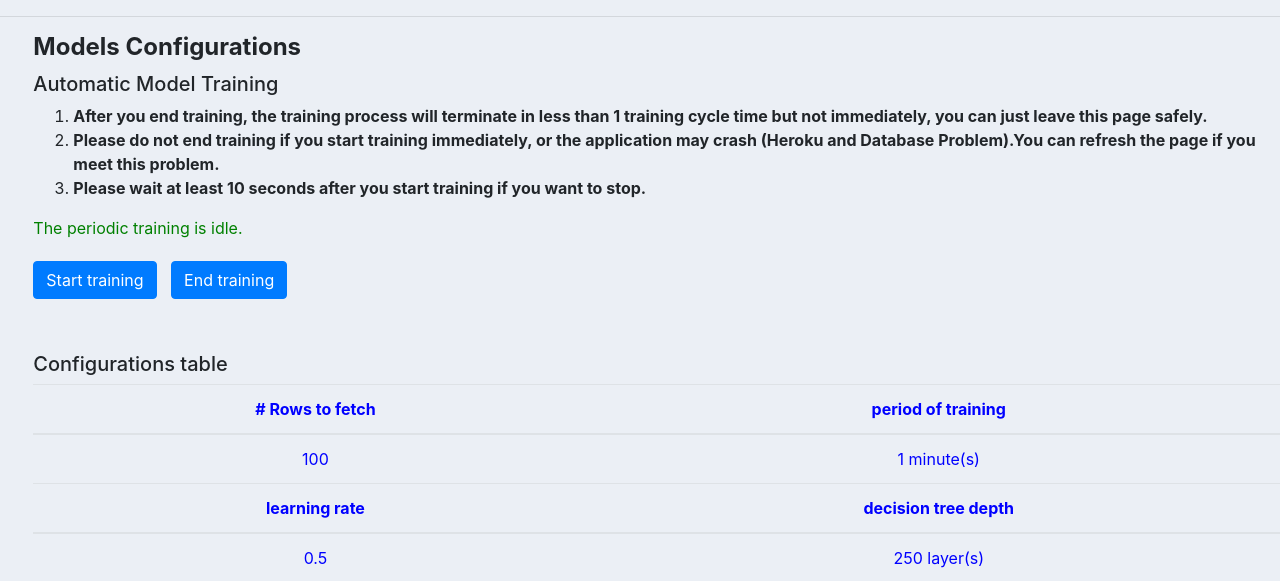
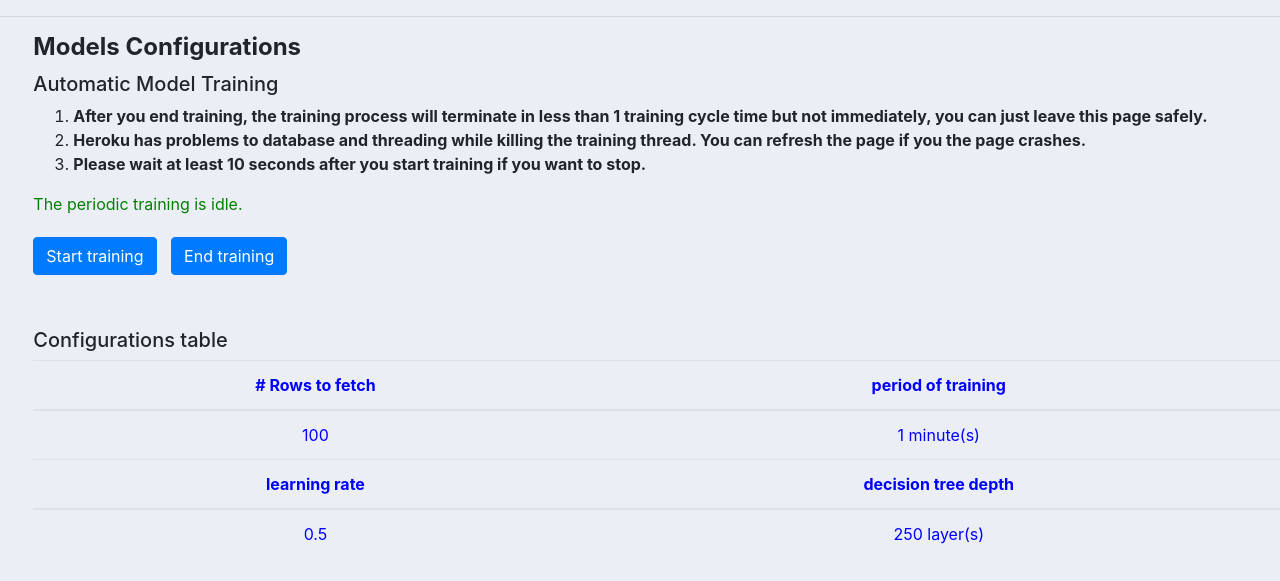
Before and after one commit to dcsil/jerryrat, a Django app: page /model_controlls_page/ in a window 1280 px wide; the page is wider, and only the part inside the window is pictured. Shown: the part 66-647 px from the top of that part. Run offline with Django 3.2, Linux system fonts and the light colour scheme; the visitor is signed in with stand-in values (Sample User, id 1); data that the repository does not hold is empty; some libraries are stand-ins or nearby versions.

Commit message:
add instructions

```diff
--- a/app/myapp/templates/model_controlls_page.html
+++ b/app/myapp/templates/model_controlls_page.html
@@ -29,9 +29,8 @@
             <ol>
                 <li><strong>After you end training, the training process will terminate in less than 1 training cycle
                     time but not immediately, you can just leave this page safely.</strong></li>
-                <li><strong>Please do not end training if you start training immediately, or the application may
-                    crash (Heroku and Database Problem).You can refresh the page if you meet this
-                    problem.</strong></li>
+                <li><strong>Heroku has problems to database and threading while killing the training thread.
+                    You can refresh the page if you the page crashes.</strong></li>
                 <li><strong>Please wait at least 10 seconds after you start training if you want
                 to stop.</strong></li>
             </ol>
```
